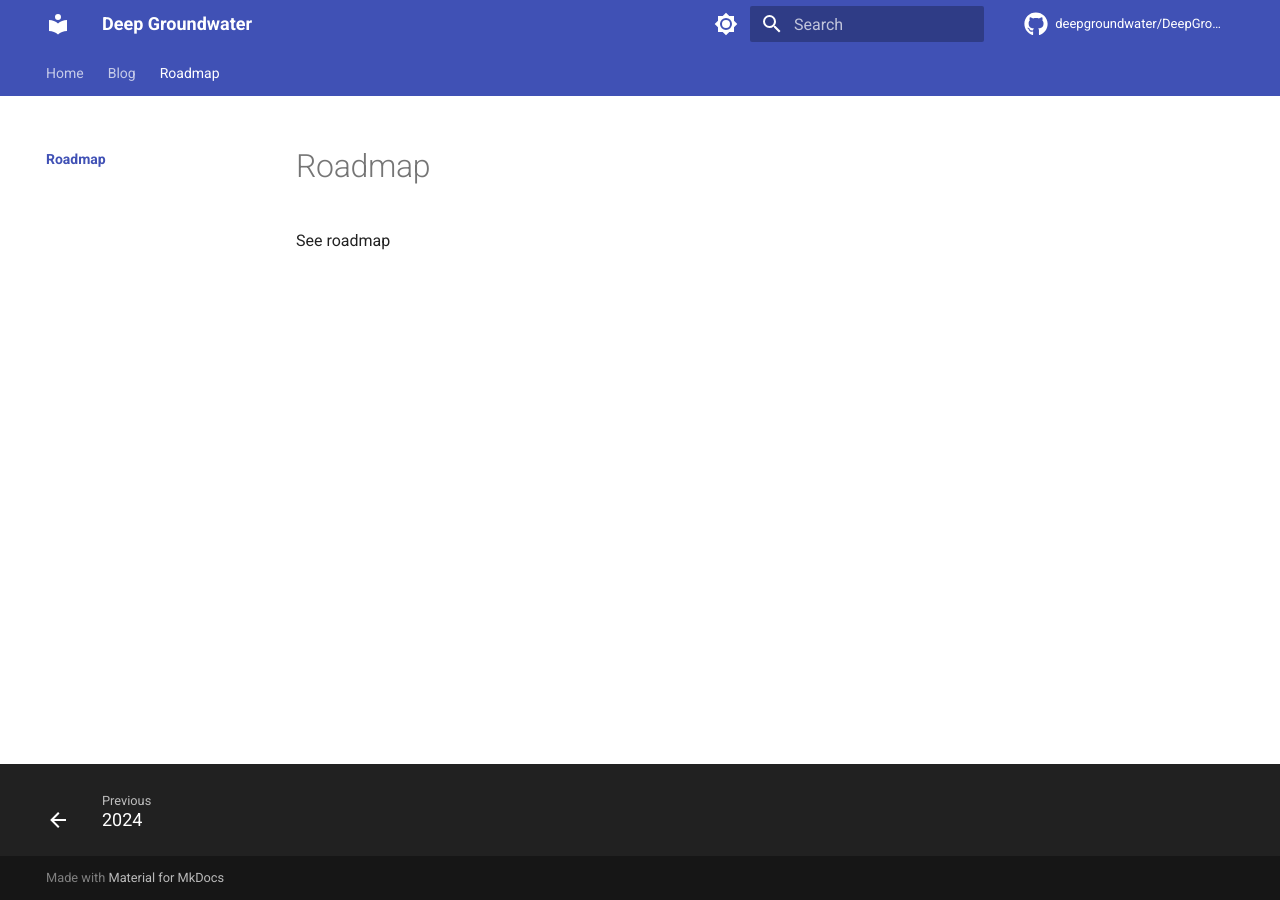
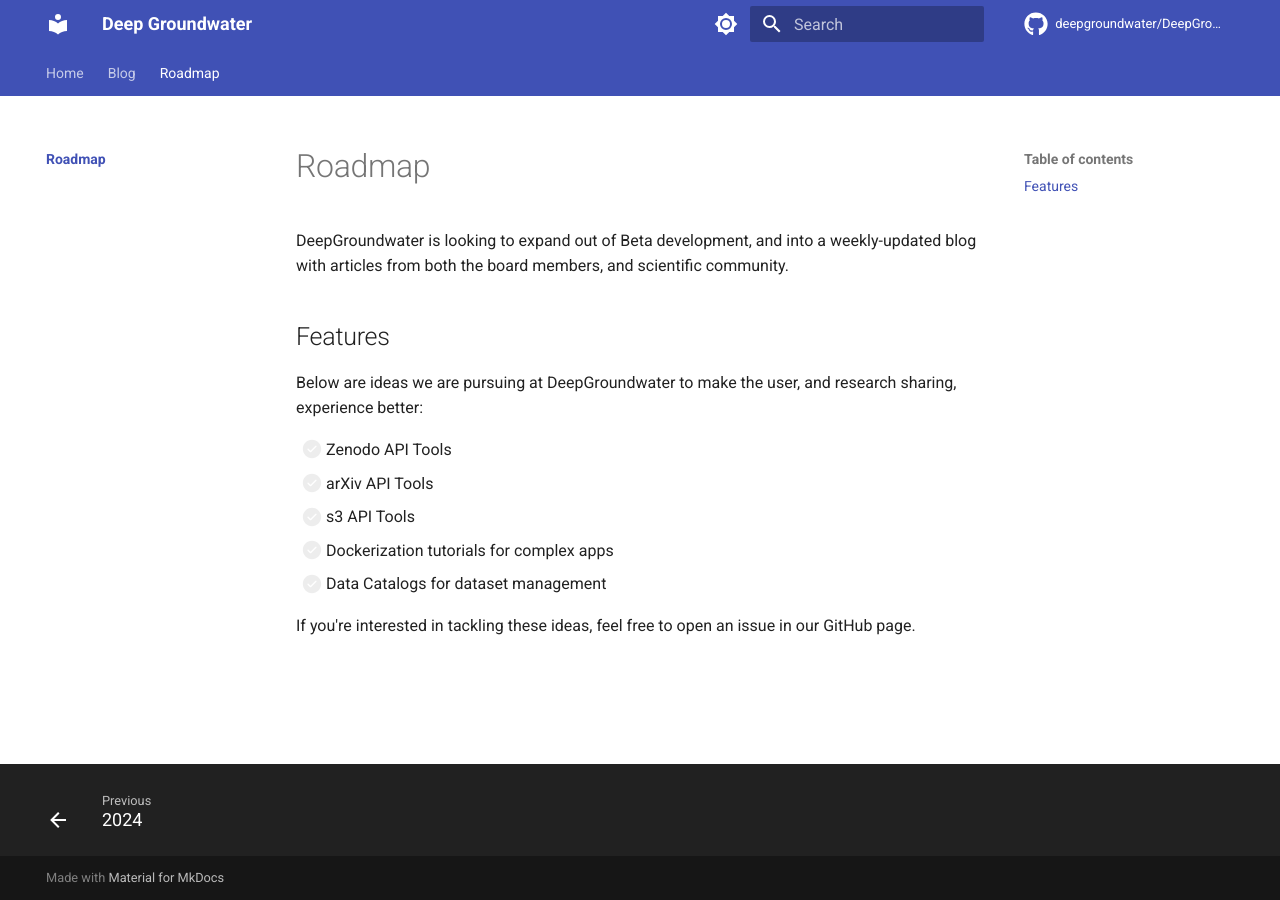
Before and after one commit to taddyb/DeepGroundwater.github.io, an MkDocs documentation site: the page built from docs/roadmap/index.md, in a window 1280 px wide. Built offline with MkDocs 1.6.1 and Material for MkDocs 9.7.7, drawn with Linux system fonts in a browser that asks for light colours; comment, search, counter and statistics services are not loaded.

Commit message:
added roadmap

```diff
--- a/docs/roadmap/index.md
+++ b/docs/roadmap/index.md
@@ -1,3 +1,16 @@
 # Roadmap
 
-See roadmap
+DeepGroundwater is looking to expand out of Beta development, and into a weekly-updated blog with  articles from both the board members, and scientific community.
+
+## Features
+
+Below are ideas we are pursuing at DeepGroundwater to make the user, and research sharing, experience better:
+
+
+- [ ] Zenodo API Tools
+- [ ] arXiv API Tools
+- [ ] s3 API Tools
+- [ ] Dockerization tutorials for complex apps
+- [ ] Data Catalogs for dataset management
+
+If you're interested in tackling these ideas, feel free to open an issue in our GitHub page.
--- a/mkdocs.yml
+++ b/mkdocs.yml
@@ -31,6 +31,11 @@ theme:
         icon: material/brightness-4
         name: Switch to light mode
 
+markdown_extensions:
+  - def_list
+  - pymdownx.tasklist:
+      custom_checkbox: true
+
 plugins:
   - search
   - blog
```
